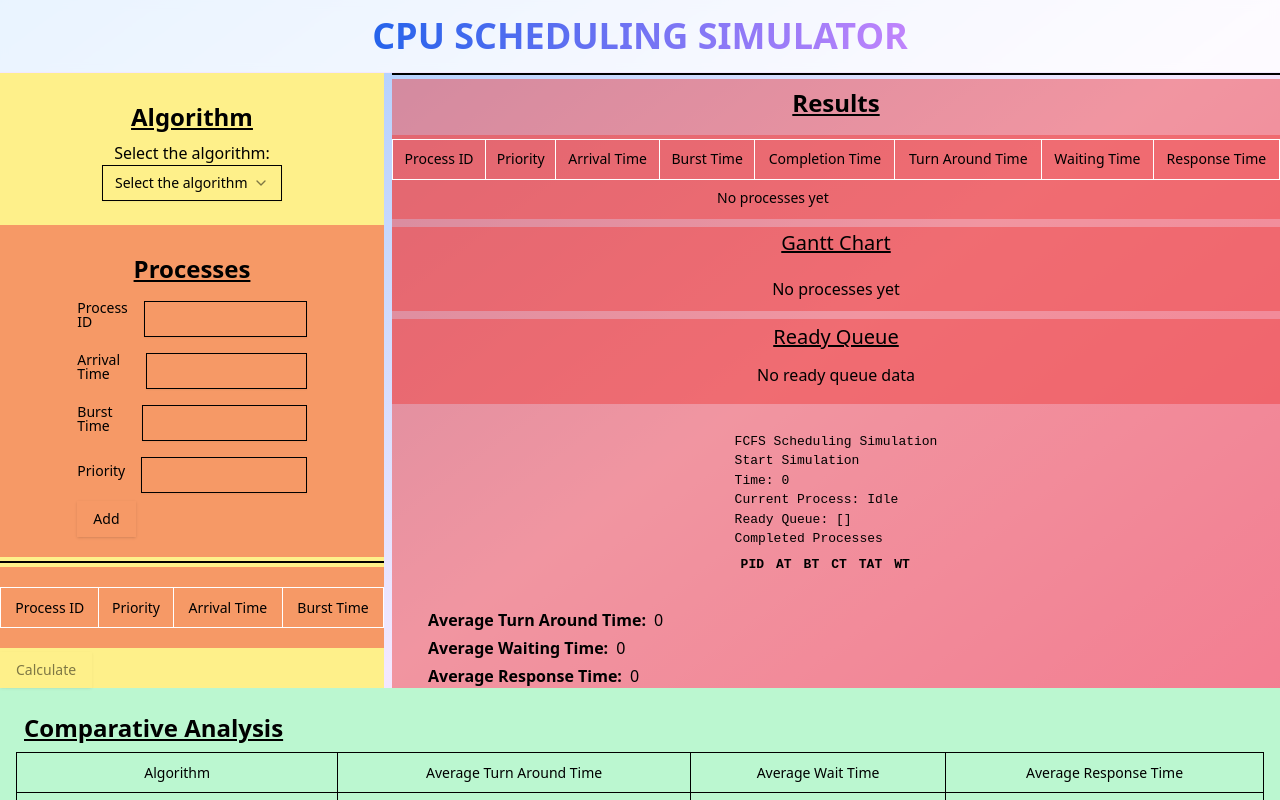
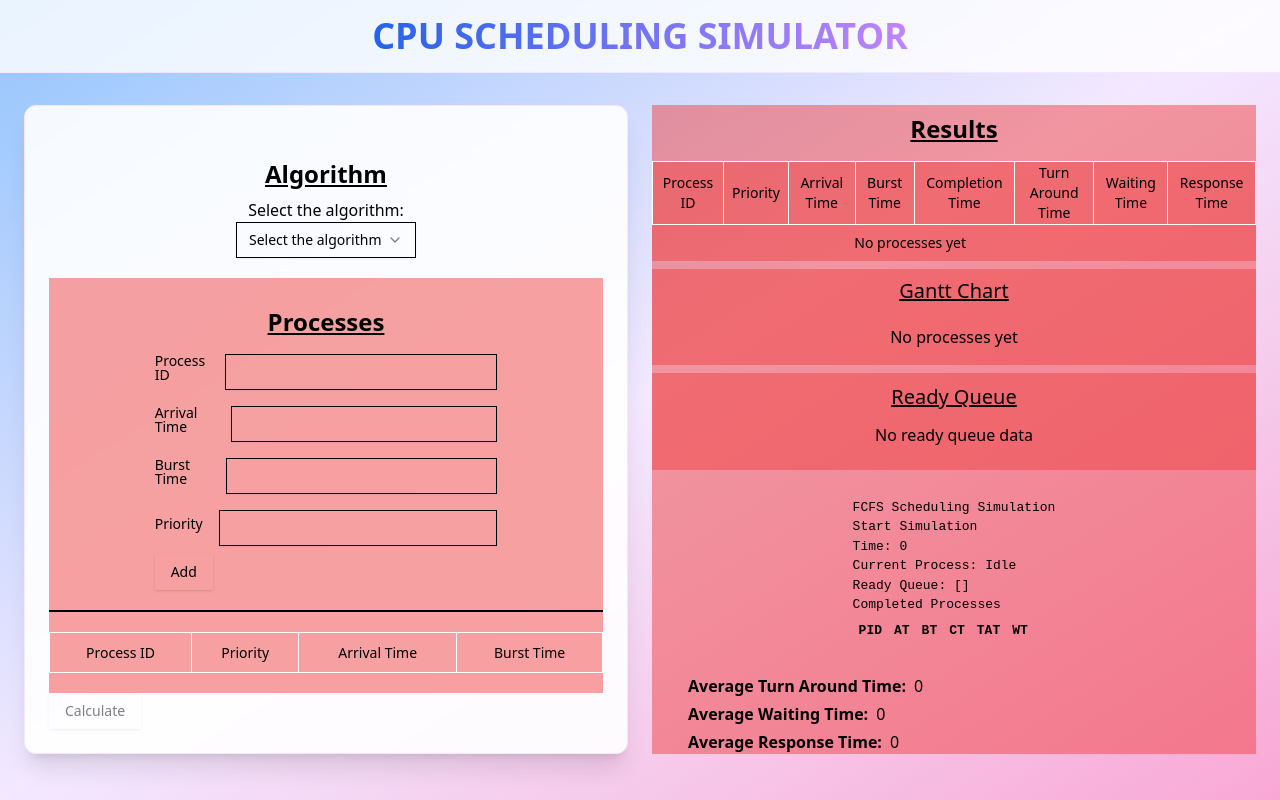
Before and after one commit to Tejas383/LPU_CSE311_CA2, a React (Vite) app: page / in a window 1280 px wide. Shown: the top 800 px of the page. Built offline with nearby package versions, Linux system fonts and the light colour scheme.

Commit message:
worked on the UI

```diff
--- a/src/App.jsx
+++ b/src/App.jsx
@@ -2,7 +2,6 @@ import { useState } from "react";
 import "./App.css";
 import Results from "./Results";
 import Process from "./Process";
-import { GanttChart } from "lucide-react";
 import ComparativeAnalysis from "./ComparativeAnalysis";
 
 function App() {
@@ -18,16 +17,26 @@ function App() {
       <header className="bg-white/80 backdrop-blur-sm border-b border-purple-100 sticky top-0 z-10">
         <div className="container mx-auto px-6 py-4">
           <div className="flex items-center gap-3 justify-center">
-            {/* <div className="p-2 bg-gradient-to-br from-blue-500 to-purple-600 rounded-lg">
-            </div> */}
             <h1 className="bg-gradient-to-r text-4xl font-bold from-blue-600 to-purple-400 bg-clip-text text-transparent">
               CPU SCHEDULING SIMULATOR
             </h1>
           </div>
         </div>
       </header>
-      <div className=" flex gap-2 ">
-        <div className="w-[30%] flex flex-col gap-1">
+
+      <main className="container mx-auto px-6 py-8">
+
+        {/*
+
+        <div>
+          <div></div> // left -> Process Component
+          <div></div> // right -> Results Component
+        </div>
+
+        */}
+
+        <div className="grid grid-cols-1 lg:grid-cols-2 gap-6">
+          <div className="space-y-6">
             <Process
               process={process}
               setProcess={setProcess}
@@ -40,18 +49,19 @@ function App() {
               setQuantum={setQuantum}
             />
           </div>
+
           <div className="flex flex-col items-center justify-center flex-1 gap-1">
-          <hr className="border border-black w-full" />
             <Results
-            process={calculatedProcess}
+              calculatedProcess={calculatedProcess}
               ganttData={ganttData}
               readyQueue={readyQueue}
             />
           </div>
         </div>
-      <div className="bg-green-200 h-full w-full">
+        {/* <div className="bg-green-200 h-full w-full">
           <ComparativeAnalysis process={process} quantum={quantum} />
-      </div>
+        </div> */}
+      </main>
     </div>
   );
 }
--- a/src/GanttChart.jsx
+++ b/src/GanttChart.jsx
@@ -25,7 +25,7 @@ const GanttChart = ({ gantt }) => {
       </div>
 
       {gantt && gantt.length > 0 && (
-        <div className="flex  text-xs ">
+        <div className="flex text-xs ">
           {gantt.map((p, idx) => (
             <div
               key={idx}
--- a/src/Process.jsx
+++ b/src/Process.jsx
@@ -3,6 +3,7 @@ import ProcessForm from "./ProcessForm";
 import ProcessTable from "./ProcessTable";
 import AlgorithmSelector from "./AlgorithmSelector";
 import { Button } from "./components/ui/button";
+import { Card } from "./components/ui/card";
 import {
   Tooltip,
   TooltipContent,
@@ -52,11 +53,10 @@ const Process = ({
     }
   };
   return (
-    <div className="flex gap-1 flex-col bg-yellow-200">
-          <AlgorithmSelector
-            algorithm={algorithm}
-            setAlgorithm={setAlgorithm}
-          />
+    <Card className="p-6 bg-white/90 backdrop-blur-sm shadow-xl border-purple-100">
+      <div className="space-y-6">
+        <AlgorithmSelector algorithm={algorithm} setAlgorithm={setAlgorithm} />
+      </div>
       <ProcessForm
         process={process}
         setProcess={setProcess}
@@ -82,7 +82,7 @@ const Process = ({
           )}
         </Tooltip>
       </TooltipProvider>
-    </div>
+    </Card>
   );
 };
 
--- a/src/Results.jsx
+++ b/src/Results.jsx
@@ -4,22 +4,22 @@ import GanttChart from "./GanttChart";
 import ReadyQueue from "./readyQueue";
 import Simulation from "./Simulation";
 
-const Results = ({ process, ganttData, readyQueue }) => {
-  const n = process.length;
+const Results = ({ calculatedProcess, ganttData, readyQueue }) => {
+  const n = calculatedProcess.length;
   const averageTAT = n
-    ? (process.reduce((sum, p) => sum + (p.tat ?? 0), 0) / n).toFixed(2)
+    ? (calculatedProcess.reduce((sum, p) => sum + (p.tat ?? 0), 0) / n).toFixed(2)
     : 0;
   const averageWT = n
-    ? (process.reduce((sum, p) => sum + (p.wt ?? 0), 0) / n).toFixed(2)
+    ? (calculatedProcess.reduce((sum, p) => sum + (p.wt ?? 0), 0) / n).toFixed(2)
     : 0;
   const averageRT = n
-    ? (process.reduce((sum, p) => sum + (p.rt ?? 0), 0) / n).toFixed(2)
+    ? (calculatedProcess.reduce((sum, p) => sum + (p.rt ?? 0), 0) / n).toFixed(2)
     : 0;
 
   return (
     <div className="flex flex-col items-center justify-center bg-red-500/50 w-full h-full gap-2">
       <h2 className="font-bold text-2xl underline p-2">Results</h2>
-      <ResultsTable process={process} />
+      <ResultsTable calculatedProcess={calculatedProcess} />
       <GanttChart gantt={ganttData} />
       <ReadyQueue readyQueue={readyQueue} />
       <Simulation />
--- a/src/ResultsTable.jsx
+++ b/src/ResultsTable.jsx
@@ -8,7 +8,7 @@ import {
   TableRow,
 } from "@/components/ui/table";
 
-const ResultsTable = ({ process, setProcess }) => {
+const ResultsTable = ({ calculatedProcess }) => {
   return (
     <div className=" flex flex-col items-center justify-center bg-red-500/50 w-full h-full ">
       <Table className="">
@@ -41,8 +41,8 @@ const ResultsTable = ({ process, setProcess }) => {
           </TableRow>
         </TableHeader>
         <TableBody>
-          {process && process.length > 0 ? (
-            process.map((p, idx) => (
+          {calculatedProcess && calculatedProcess.length > 0 ? (
+            calculatedProcess.map((p, idx) => (
               <TableRow key={idx}>
                 <TableCell className="border border-white">{p.pid}</TableCell>
                 <TableCell className="border border-white">{p.pr}</TableCell>
```
Lines whose indentation alone changed are shown as unchanged.
